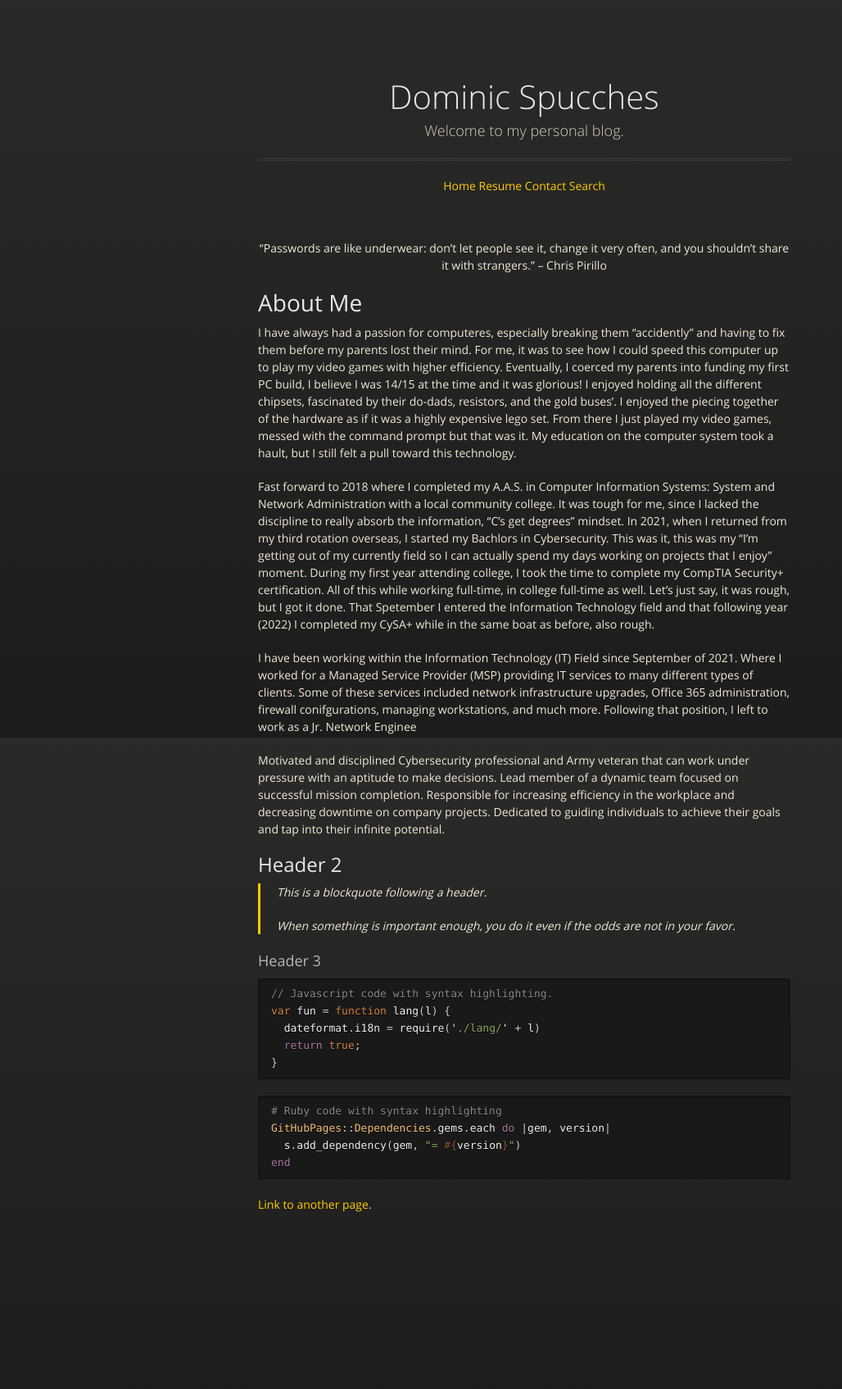
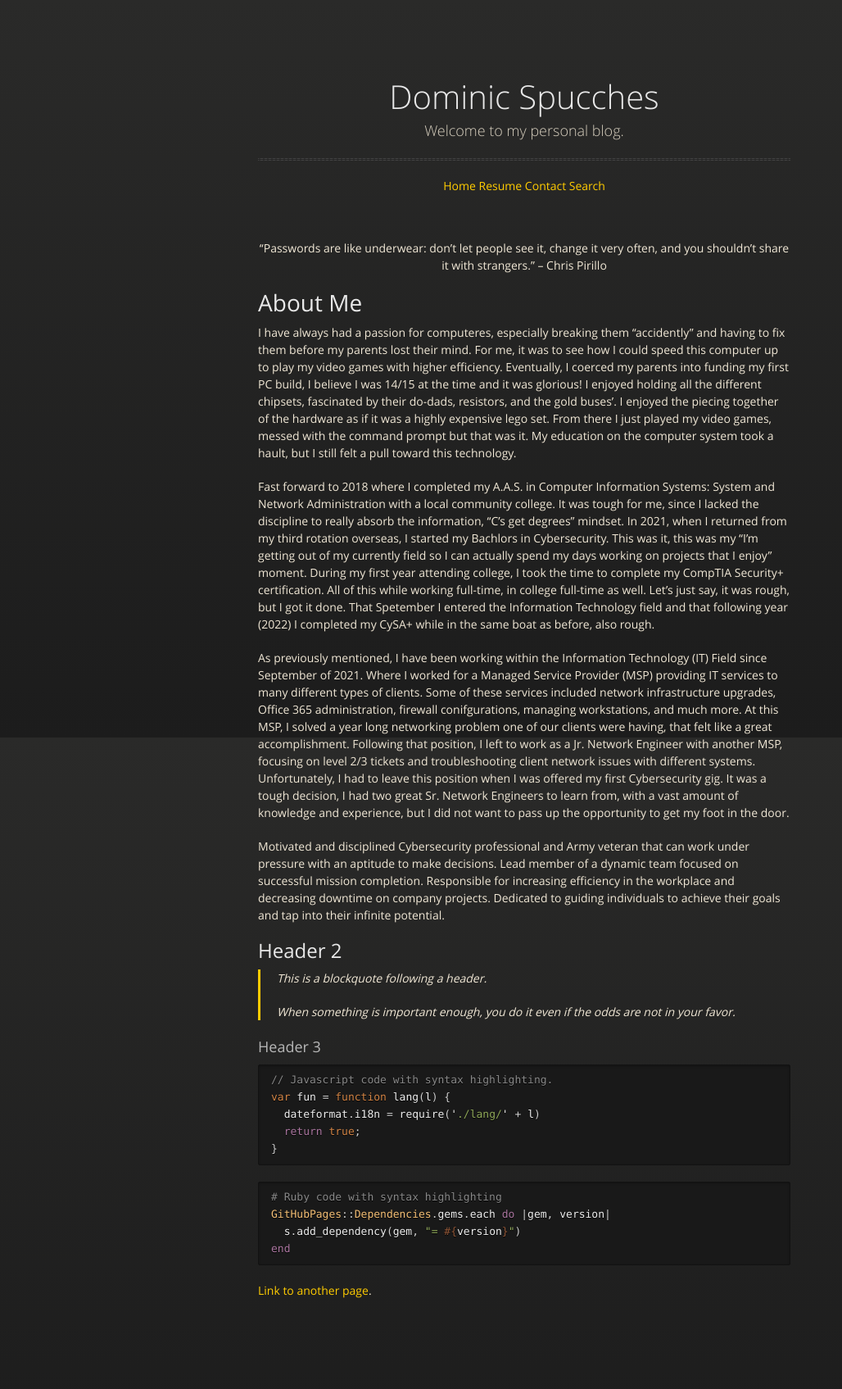
Before and after one commit to dspucches/dspucches.github.io, a Jekyll site: the page built from index.md, in a window 1280 px wide. Shown: the whole page at 82% size, without its empty margins (0-1028 px from the left). Built offline with Jekyll 4.4.1, drawn with Linux system fonts in a browser that asks for light colours; before the commit the page ends 1590 px from its top, so only the background shows below that.

Commit message:
Update index.md

```diff
--- a/index.md
+++ b/index.md
@@ -11,7 +11,7 @@ I have always had a passion for computeres, especially breaking them "accidently
 
 Fast forward to 2018 where I completed my A.A.S. in Computer Information Systems: System and Network Administration with a local community college. It was tough for me, since I lacked the discipline to really absorb the information, "C's get degrees" mindset. In 2021, when I returned from my third rotation overseas, I started my Bachlors in Cybersecurity. This was it, this was my "I'm getting out of my currently field so I can actually spend my days working on projects that I enjoy" moment. During my first year attending college, I took the time to complete my CompTIA Security+ certification. All of this while working full-time, in college full-time as well. Let's just say, it was rough, but I got it done. That Spetember I entered the Information Technology field and that following year (2022) I completed my CySA+ while in the same boat as before, also rough.
 
-I have been working within the Information Technology (IT) Field since September of 2021. Where I worked for a Managed Service Provider (MSP) providing IT services to many different types of clients. Some of these services included network infrastructure upgrades, Office 365 administration, firewall conifgurations, managing workstations, and much more. Following that position, I left to work as a Jr. Network Enginee
+As previously mentioned, I have been working within the Information Technology (IT) Field since September of 2021. Where I worked for a Managed Service Provider (MSP) providing IT services to many different types of clients. Some of these services included network infrastructure upgrades, Office 365 administration, firewall conifgurations, managing workstations, and much more. At this MSP, I solved a year long networking problem one of our clients were having, that felt like a great accomplishment. Following that position, I left to work as a Jr. Network Engineer with another MSP, focusing on level 2/3 tickets and troubleshooting client network issues with different systems. Unfortunately, I had to leave this position when I was offered my first Cybersecurity gig. It was a tough decision, I had two great Sr. Network Engineers to learn from, with a vast amount of knowledge and experience, but I did not want to pass up the opportunity to get my foot in the door.
 
 Motivated and disciplined Cybersecurity professional and Army veteran that can work under pressure with an
 aptitude to make decisions. Lead member of a dynamic team focused on successful mission completion.
```
